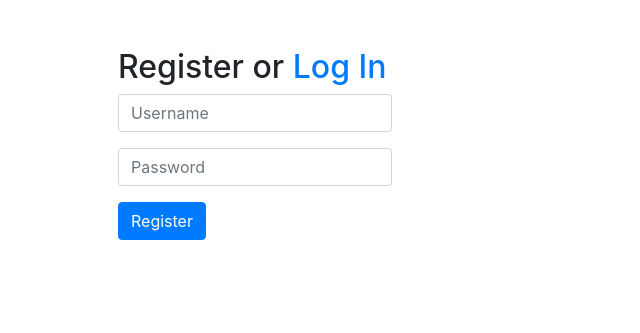
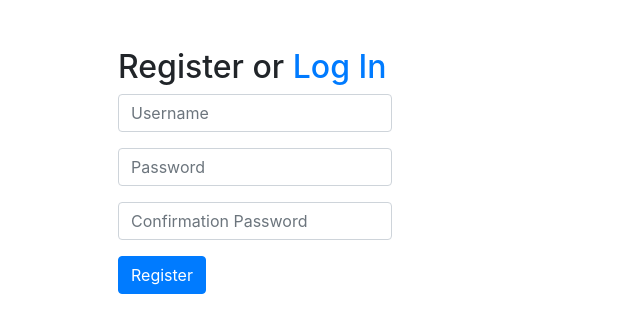
Before and after one commit to richardsonqiu/cs50-book-review, a Flask app: page /register in a window 1280 px wide. Shown: the part 58-391 px from the top of the page, without its empty margins (0-640 px from the left). Run offline with Flask 2, Linux system fonts and the light colour scheme; some libraries are stand-ins or nearby versions.

Commit message:
added confirmation password in register page

```diff
--- a/app.py
+++ b/app.py
@@ -29,7 +29,6 @@ Session(app)
 # Set up database
 engine = create_engine('postgres://xtafrcfepfrhkv:1da5e6972ef6a58f22c55d716ca79ad297a6d7eefd350d633aacf8de4c636fa5@ec2-50-17-21-170.compute-1.amazonaws.com:5432/da6g2ambslb4rn')
 db = scoped_session(sessionmaker(bind=engine))
-
 
 @app.route("/")
 # @login_required
--- a/templates/register.html
+++ b/templates/register.html
@@ -14,6 +14,9 @@
             <input type="password" class="form-control" name="password" placeholder="Password">
         </div>
         <div class="form-group">
+            <input type="password" class="form-control" name="confirm_password" placeholder="Confirmation Password">
+        </div>
+        <div class="form-group">
             <button class="btn btn-primary" type="submit">Register</button>
         </div>
     </form>
```
